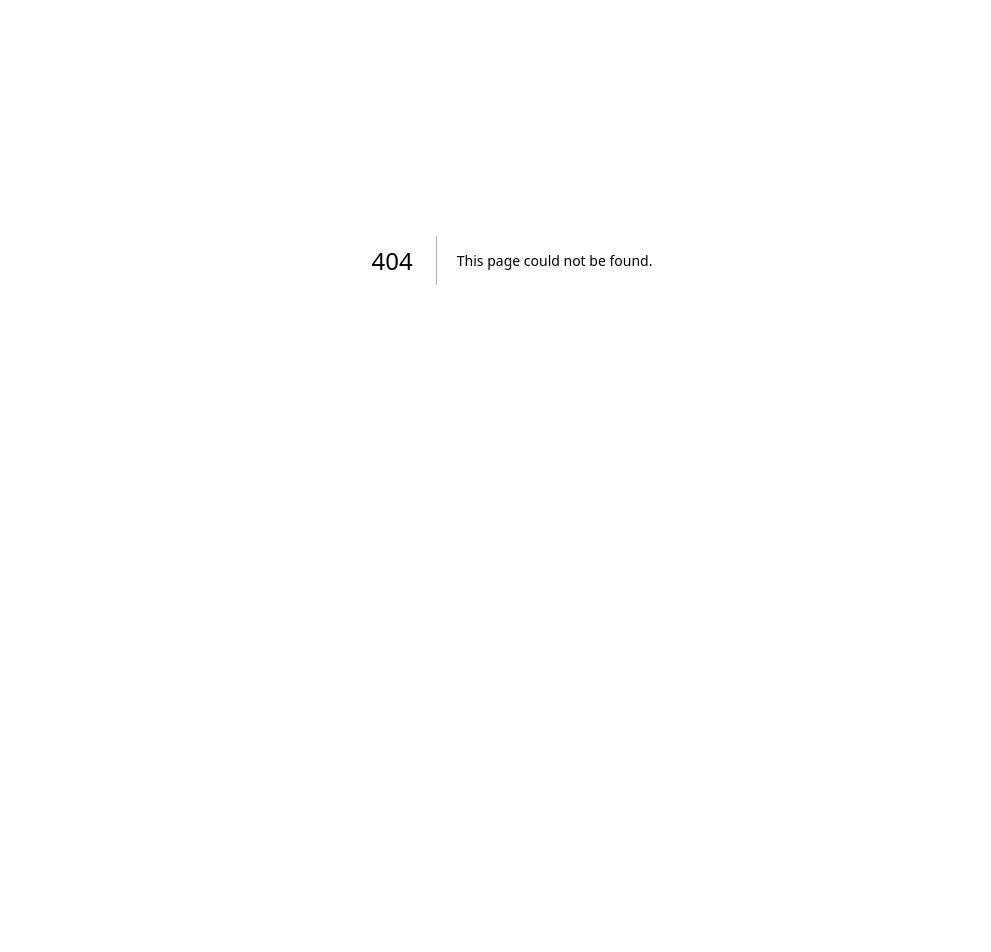
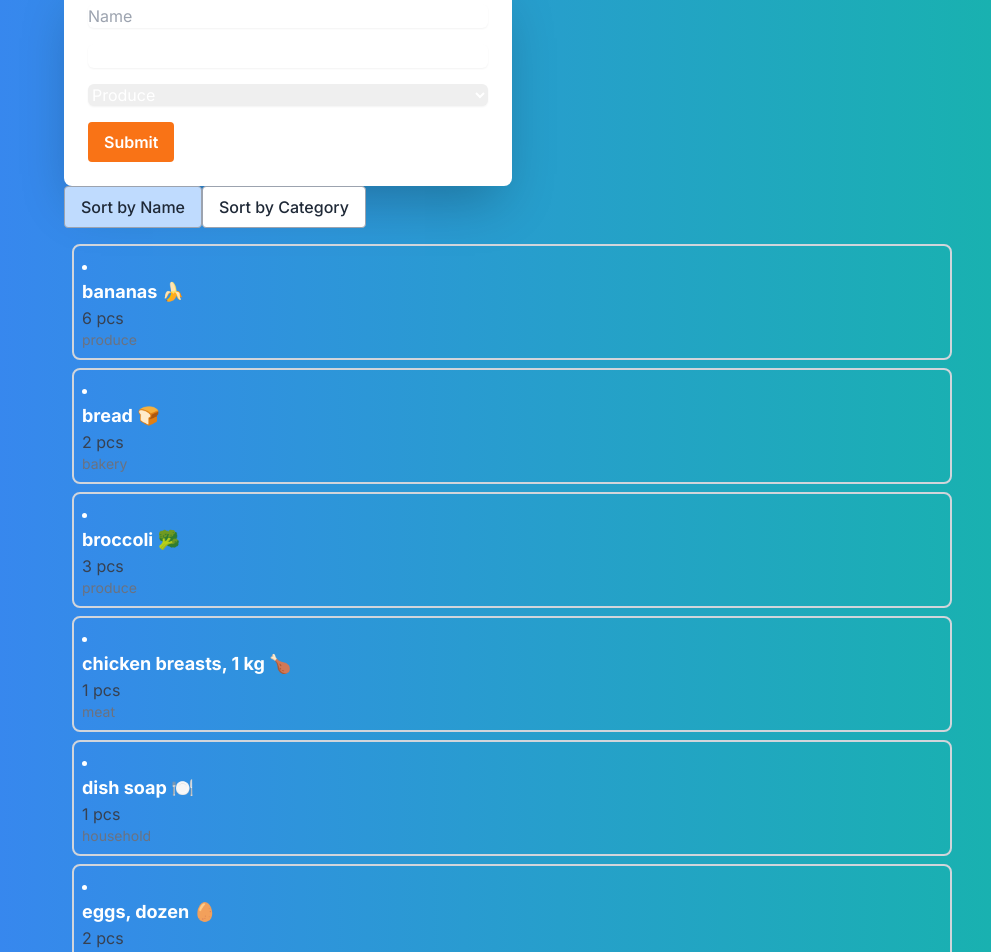
Before and after one commit to kirat0000/cprg306-assignments, a Next.js app: page /week-6 in a window 1280 px wide. Before the commit this address had no page. Shown: the part 140-1092 px from the top of the page, without its empty margins (128-1119 px from the left). Before the commit the page ends 800 px from the top, so only its background shows below. Built offline with nearby package versions, Linux system fonts and the light colour scheme.

Commit message:
Add files via upload

```diff
--- /dev/null
+++ b/app/week-6/item-list.js
@@ -0,0 +1,43 @@
+"use client";
+import React, { useState } from 'react';
+import Item from './item';
+
+function ItemList({ items }) {
+  const [sortBy, setSortBy] = useState('name');
+
+
+  const getSortedItems = (items, sortBy) => {
+    return [...items].sort((a, b) => {
+      if (sortBy === 'name') {
+        return a.name.localeCompare(b.name);
+      } else if (sortBy === 'category') {
+        return a.category.localeCompare(b.category);
+      }
+      return 0;
+    });
+  };
+
+
+  const sortedItems = getSortedItems(items, sortBy);
+
+  return (
+    <div>
+      <div className="mb-4">
+        <button className={`${sortBy === 'name' ? 'bg-blue-200' : 'bg-white'} text-gray-800 font-medium py-2 px-4 rounded border border-gray-400 hover:bg-blue-300`}
+           onClick={() => setSortBy('name')}>Sort by Name
+        </button>
+        <button className={`${sortBy === 'category' ? 'bg-blue-200' : 'bg-white'} text-gray-800 font-medium py-2 px-4 rounded border border-gray-400 hover:bg-blue-300 `}
+           onClick={() => setSortBy('category')}>Sort by Category
+        </button>
+      </div>
+
+      <div>
+        {sortedItems.map(item => (
+          <Item key={item.id} {...item} />
+        ))}
+      </div>
+    </div>
+  );
+}
+
+export default ItemList;
--- /dev/null
+++ b/app/week-6/item.js
@@ -0,0 +1,14 @@
+
+import React from 'react';
+
+const Item = ({ name, quantity, category }) => {
+  return (
+    <li className="border-2 border-gray-300 m-2 p-2 rounded-lg">
+      <div className="font-bold text-lg">{name}</div>
+      <div className="text-gray-700">{quantity} pcs</div>
+      <div className="text-sm text-gray-500">{category}</div>
+    </li>
+  );
+}
+
+export default Item;
--- /dev/null
+++ b/app/week-6/items.json
@@ -0,0 +1,74 @@
+[
+    {
+      "id": "1h2GJKH12gkHG31h1H",
+      "name": "milk, 4 L 🥛",
+      "quantity": 1,
+      "category": "dairy"
+    },
+    {
+      "id": "2KJH3k2j3H1k2J3K1H",
+      "name": "bread 🍞",
+      "quantity": 2,
+      "category": "bakery"
+    },
+    {
+      "id": "3h2KJH3k2j3H1k2J3",
+      "name": "eggs, dozen 🥚",
+      "quantity": 2,
+      "category": "dairy"
+    },
+    {
+      "id": "4k2J3K1H2GJKH12gk",
+      "name": "bananas 🍌",
+      "quantity": 6,
+      "category": "produce"
+    },
+    {
+      "id": "5H1h1H2KJH3k2j3H",
+      "name": "broccoli 🥦",
+      "quantity": 3,
+      "category": "produce"
+    },
+    {
+      "id": "6H1k2J3K1H2GJKH1",
+      "name": "chicken breasts, 1 kg 🍗",
+      "quantity": 1,
+      "category": "meat"
+    },
+    {
+      "id": "7gkHG31h1H2KJH3k",
+      "name": "pasta sauce 🍝",
+      "quantity": 3,
+      "category": "canned goods"
+    },
+    {
+      "id": "8j3H1k2J3K1H2GJK",
+      "name": "spaghetti, 454 g 🍝",
+      "quantity": 2,
+      "category": "dry goods"
+    },
+    {
+      "id": "9H12gkHG31h1H2KJ",
+      "name": "toilet paper, 12 pack 🧻",
+      "quantity": 1,
+      "category": "household"
+    },
+    {
+      "id": "10H3k2j3H1k2J3K1",
+      "name": "paper towels, 6 pack",
+      "quantity": 1,
+      "category": "household"
+    },
+    {
+      "id": "11k2J3K1H2GJKH12",
+      "name": "dish soap 🍽️",
+      "quantity": 1,
+      "category": "household"
+    },
+    {
+      "id": "12GJKH12gkHG31h1",
+      "name": "hand soap 🧼",
+      "quantity": 4,
+      "category": "household"
+    }
+  ]
--- /dev/null
+++ b/app/week-6/new-item.js
@@ -0,0 +1,49 @@
+"use client";
+import { useState } from 'react';
+
+function NewItem({ onAddItem }) {
+    const [name, setName] = useState("");
+    const [quantity, setQuantity] = useState(1);
+    const [category, setCategory] = useState("produce");
+
+    const handleSubmit = (event) => {
+        event.preventDefault();
+
+        const item = {
+            id: Math.random().toString(36).substr(2, 9),
+            name,
+            quantity,
+            category
+        };
+        onAddItem(item);
+    };
+
+    return (
+        <form onSubmit={handleSubmit} className="max-w-md w-full space-y-4 bg-white rounded-lg shadow-2xl p-6">
+            <div className="text-center">
+                <input type="text" id="name" placeholder="Name" value={name} onChange={(e) => setName(e.target.value)} required className="mt-1 block w-full rounded-md border-gray-300 shadow-sm"/>
+            </div>
+            <div>
+                <input type="number" id="quantity" placeholder="Quantity" value={quantity} onChange={(e) => setQuantity(Number(e.target.value))} min="1" max="99" required className="mt-1 block w-full rounded-md border-gray-300 shadow-sm"/>
+            </div>
+            <div>
+                <select id="category" value={category} onChange={(e) => setCategory(e.target.value)} className="mt-1 block w-full rounded-md border-gray-300 shadow-sm">
+                    <option value="produce">Produce</option>
+                    <option value="dairy">Dairy</option>
+                    <option value="bakery">Bakery</option>
+                    <option value="meat">Meat</option>
+                    <option value="frozen">Frozen Foods</option>
+                    <option value="canned">Canned Goods</option>
+                    <option value="dry">Dry Goods</option>
+                    <option value="beverages">Beverages</option>
+                    <option value="snacks">Snacks</option>
+                    <option value="household">Household</option>
+                    <option value="other">Other</option>
+                </select>
+            </div>
+            <button type="submit" className="py-2 px-4 bg-orange-500 text-white font-semibold rounded hover:bg-orange-400 focus:outline-none focus:shadow-outline">Submit</button>
+        </form>
+    );
+}
+
+export default NewItem;
--- /dev/null
+++ b/app/week-6/page.js
@@ -0,0 +1,25 @@
+"use client";
+import React, { useState } from 'react';
+import NewItem from './new-item';
+import ItemList from './item-list';
+import itemsData from './items.json';
+
+const Page = () => {
+  const [items, setItems] = useState(itemsData);
+
+  const handleAddItem = newItem => {
+    setItems(prevItems => [...prevItems, { ...newItem, id: String(Date.now()) }]);
+  };
+
+  return (
+    <main className="min-h-screen bg-gradient-to-r from-blue-500 to-teal-500 text-white flex flex-col items-center py-8">
+      <h1 className="text-4xl font-extrabold text-white mb-5 shadow-lg p-3 rounded-lg bg-opacity-80 bg-black">Shopping List</h1>
+      <div className="w-full max-w-4xl">
+        <NewItem onAddItem={handleAddItem} />
+        <ItemList items={items} />
+      </div>
+    </main>
+  );
+};
+
+export default Page;
```
